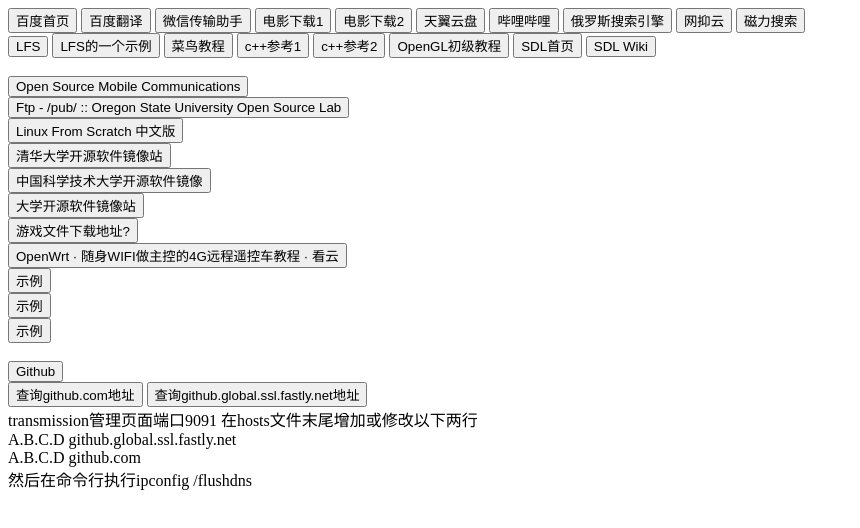
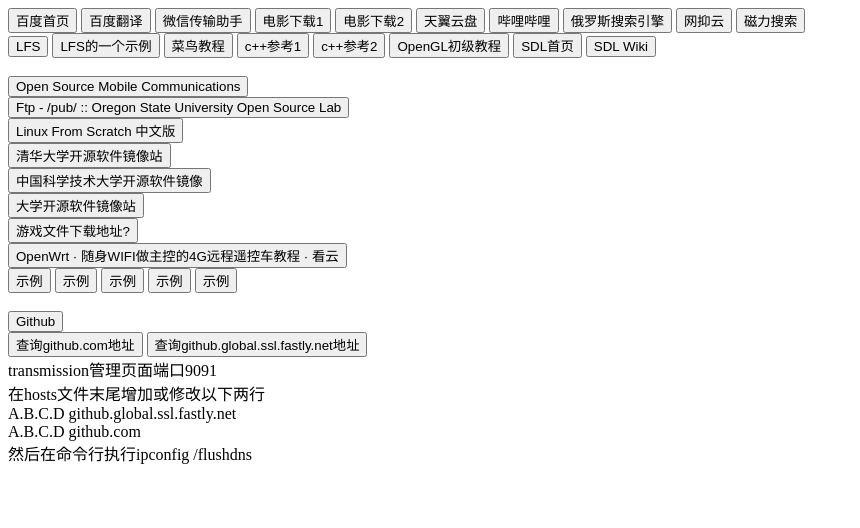
Before and after one commit to imsupervip/imsupervip.github.io, a plain HTML site: page index.html in a window 1280 px wide. Shown: the whole page, without its empty margins (0-860 px from the left). Drawn offline with Linux system fonts and the light colour scheme.

Commit message:
Update index.html

```diff
--- a/index.html
+++ b/index.html
@@ -30,14 +30,16 @@
 <br><a href="http://down26.gamekc.com/" target="_blank"><button>游戏文件下载地址?</button></a>
 <br><a href="https://www.kancloud.cn/a813630449/ufi_car/2792820" target="_blank"><button>OpenWrt · 随身WIFI做主控的4G远程遥控车教程 · 看云</button></a>
 <br><a href="https://wyaoluaa.com/" target="_blank"><button>示例</button></a>
-<br><a href="https://orangeapp.cc" target="_blank"><button>示例</button></a>
-<br><a href="https://nnhanman.com" target="_blank"><button>示例</button></a>
+<a href="https://orangeapp.cc/" target="_blank"><button>示例</button></a>
+<a href="https://nnhanman.com/" target="_blank"><button>示例</button></a>
+<a href="https://yiren26.com/" target="_blank"><button>示例</button></a>
+<a href="http://11xxpp.com/" target="_blank"><button>示例</button></a>
 
 <br><br>
 <a href="https://github.com/" target="_blank"><button>Github</button></a><br>
 <a href="https://tool.chinaz.com/dns?type=a&amp;host=github.com&amp;ip=" target="_blank"><button>查询github.com地址</button></a>
 <a href="https://tool.chinaz.com/dns?type=a&amp;host=github.global.ssl.fastly.net&amp;ip=" target="_blank"><button>查询github.global.ssl.fastly.net地址</button></a><br>
-transmission管理页面端口9091
+transmission管理页面端口9091<br>
 在hosts文件末尾增加或修改以下两行<br>
 A.B.C.D github.global.ssl.fastly.net<br>
 A.B.C.D github.com<br>
```
